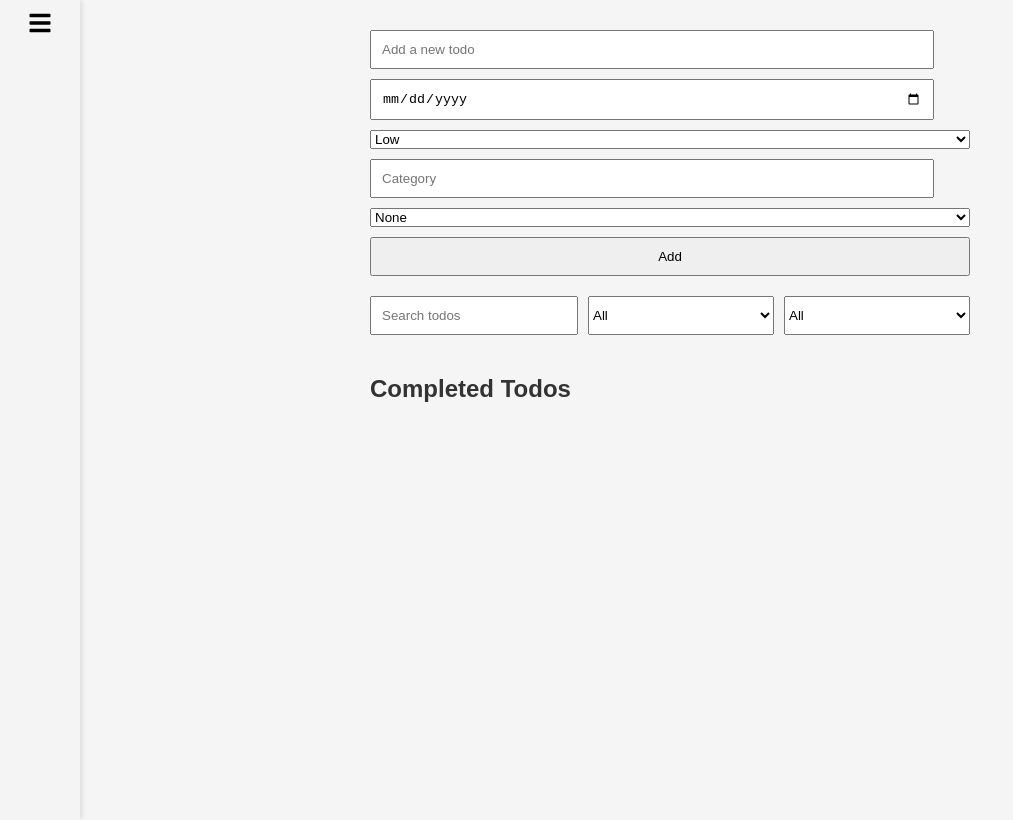
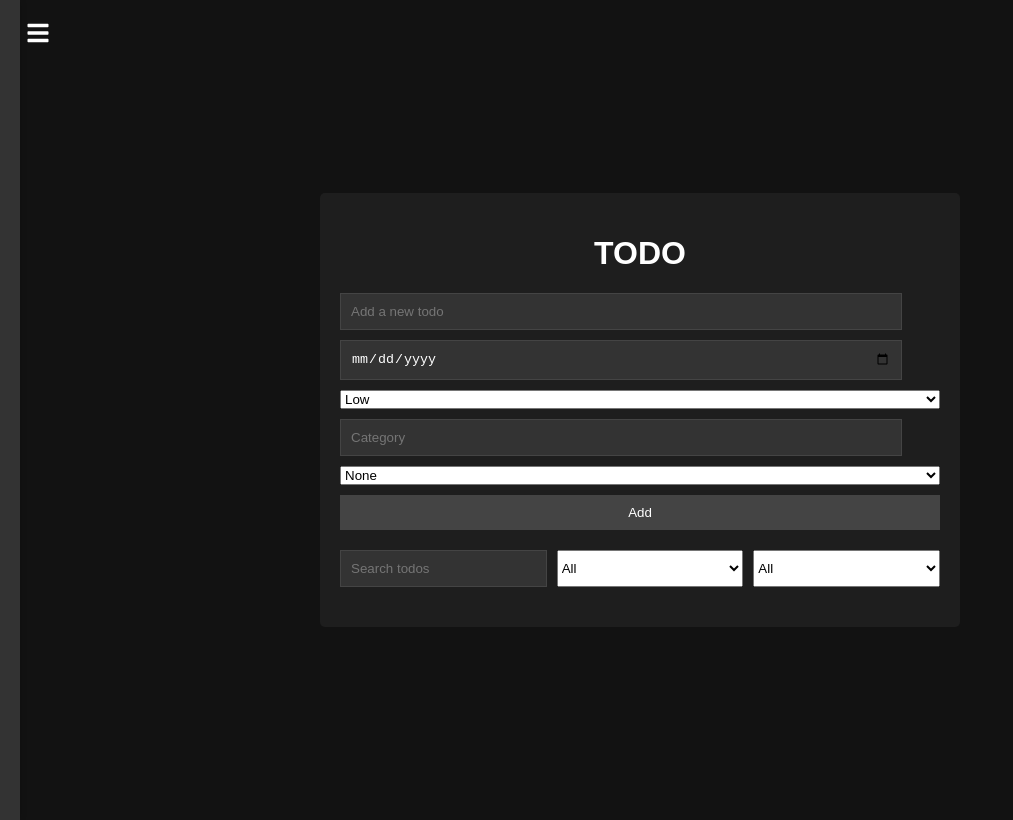
Before and after one commit to MChickpeas/swiss-knife, a React (Create React App) app: page / in a window 1280 px wide. Both pictures are taken after a click on the button "Todo List". Shown: the whole page, without its empty margins (0-1013 px from the left). Built offline with nearby package versions, Linux system fonts and the light colour scheme.

Commit message:
added sidebar changes and dark mode

```diff
--- a/public/index.html
+++ b/public/index.html
@@ -24,7 +24,7 @@
       work correctly both with client-side routing and a non-root public URL.
       Learn how to configure a non-root public URL by running `npm run build`.
     -->
-    <title>React App</title>
+    <title>Swiss Knife</title>
   </head>
   <body>
     <noscript>You need to enable JavaScript to run this app.</noscript>
--- a/src/App.js
+++ b/src/App.js
@@ -33,7 +33,7 @@ const App = () => {
   return (
     <div className="app">
       <Shelf setActiveComponent={setActiveComponent} toggleShelf={toggleShelf} shelfVisible={shelfVisible} />
-      <main style={{ marginLeft: '60px' }}>
+      <main style={{ marginLeft: shelfVisible ? '60px' : '0', transition: 'margin-left 0.3s', display: 'flex', justifyContent: 'center', alignItems: 'center', height: '100vh' }}>
         {renderComponent()}
       </main>
     </div>
--- a/src/components/Shelf.js
+++ b/src/components/Shelf.js
@@ -4,7 +4,7 @@ import { FaList, FaBook, FaClock, FaCalendarAlt, FaBars } from 'react-icons/fa';
 
 const Shelf = ({ setActiveComponent, toggleShelf, shelfVisible }) => {
   return (
-    <div style={styles.shelf}>
+    <div style={{ ...styles.shelf, left: shelfVisible ? '0' : '-60px' }}>
       <button onClick={toggleShelf} style={styles.toggleButton}>
         <FaBars />
       </button>
@@ -33,28 +33,35 @@ const styles = {
     display: 'flex',
     flexDirection: 'column',
     alignItems: 'center',
-    backgroundColor: '#f4f4f4',
+    backgroundColor: '#333333',
     padding: '10px',
     width: '60px',
     height: '100vh',
     position: 'fixed',
     left: '0',
     top: '0',
+    transition: 'left 0.3s',
     boxShadow: '2px 0 5px rgba(0,0,0,0.1)',
   },
   toggleButton: {
+    position: 'fixed',
+    top: '20px',  // Move the toggle button down a bit
+    left: '20px', // Move the toggle button to the right
     marginBottom: '20px',
     fontSize: '1.5rem',
     cursor: 'pointer',
     background: 'none',
     border: 'none',
+    color: '#ffffff',
+    zIndex: '1000',
   },
   iconButton: {
-    margin: '10px 0',
+    margin: '30px 0', // Increase the margin to move icons further down
     fontSize: '1.5rem',
     cursor: 'pointer',
     background: 'none',
     border: 'none',
+    color: '#ffffff'
   },
 };
 
--- a/src/components/TodoList.js
+++ b/src/components/TodoList.js
@@ -2,7 +2,6 @@ import React, { useState, useEffect } from 'react';
 
 const TodoList = () => {
   const [todos, setTodos] = useState([]);
-  const [completedTodos, setCompletedTodos] = useState([]);
   const [newTodo, setNewTodo] = useState('');
   const [newDueDate, setNewDueDate] = useState('');
   const [newPriority, setNewPriority] = useState('Low');
@@ -18,15 +17,12 @@ const TodoList = () => {
 
   useEffect(() => {
     const savedTodos = JSON.parse(localStorage.getItem('todos'));
-    const savedCompletedTodos = JSON.parse(localStorage.getItem('completedTodos'));
     if (savedTodos) setTodos(savedTodos);
-    if (savedCompletedTodos) setCompletedTodos(savedCompletedTodos);
   }, []);
 
   useEffect(() => {
     localStorage.setItem('todos', JSON.stringify(todos));
-    localStorage.setItem('completedTodos', JSON.stringify(completedTodos));
-  }, [todos, completedTodos]);
+  }, [todos]);
 
   const addTodo = (event) => {
     event.preventDefault();
@@ -54,10 +50,6 @@ const TodoList = () => {
   const toggleTodo = index => {
     const newTodos = [...todos];
     newTodos[index].completed = !newTodos[index].completed;
-    if (newTodos[index].completed) {
-      setCompletedTodos([...completedTodos, newTodos[index]]);
-      newTodos.splice(index, 1);
-    }
     setTodos(newTodos);
   };
 
@@ -92,13 +84,6 @@ const TodoList = () => {
     setEditingValue('');
   };
 
-  const restoreTodo = (index) => {
-    const restoredTodo = completedTodos.splice(index, 1)[0];
-    restoredTodo.completed = false;
-    setTodos([...todos, restoredTodo]);
-    setCompletedTodos([...completedTodos]);
-  };
-
   const filterTodos = (todos) => {
     return todos.filter(todo =>
       (filterPriority === 'All' || todo.priority === filterPriority) &&
@@ -109,6 +94,7 @@ const TodoList = () => {
 
   return (
     <div className="todo-list" style={{ padding: '20px', maxWidth: '600px', margin: '0 auto' }}>
+      <h1 style={{ textAlign: 'center', fontWeight: 'bold' }}>TODO</h1>
       <form onSubmit={addTodo} style={{ display: 'flex', flexDirection: 'column', gap: '10px' }}>
         <input
           type="text"
@@ -231,19 +217,6 @@ const TodoList = () => {
           </li>
         ))}
       </ul>
-      <h2 style={{ marginTop: '40px' }}>Completed Todos</h2>
-      <ul>
-        {completedTodos.map((todo, index) => (
-          <li key={index} style={{ display: 'flex', alignItems: 'center', gap: '10px', border: '1px solid #ccc', padding: '10px', borderRadius: '5px' }}>
-            <span
-              style={{ textDecoration: 'line-through', flex: 1 }}
-            >
-              {todo.text} - Due: {todo.dueDate} - Priority: {todo.priority} - Category: {todo.category}
-            </span>
-            <button onClick={() => restoreTodo(index)}>Restore</button>
-          </li>
-        ))}
-      </ul>
     </div>
   );
 };
--- a/src/index.js
+++ b/src/index.js
@@ -1,6 +1,12 @@
+// src/index.js
 import React from 'react';
 import ReactDOM from 'react-dom';
 import App from './App';
-import './styles/index.css';
+import './styles/index.css'; // Ensure this path is correct
 
-ReactDOM.render(<App />, document.getElementById('root'));
+ReactDOM.render(
+  <React.StrictMode>
+    <App />
+  </React.StrictMode>,
+  document.getElementById('root')
+);
--- a/src/styles/index.css
+++ b/src/styles/index.css
@@ -1,10 +1,11 @@
-/* src/index.css or src/App.css */
+/* src/styles/index.css */
 body, html {
   margin: 0;
   padding: 0;
   font-family: Arial, sans-serif;
-  background-color: #f5f5f5;
-  color: #333;
+  background-color: #121212;
+  color: #ffffff;
+  height: 100vh;
 }
 
 .app {
@@ -13,7 +14,7 @@ body, html {
 
 .sidebar {
   width: 200px;
-  background: #f4f4f4;
+  background: #333333;
   padding: 10px;
 }
 
@@ -21,20 +22,34 @@ main {
   flex: 1;
   padding: 10px;
   transition: margin-left 0.3s;
+  display: flex;
+  justify-content: center;
+  align-items: center;
+  height: 100vh;
 }
 
 .todo-list {
   max-width: 600px;
-  margin: auto;
+  width: 100%;
+  background-color: #1e1e1e;
+  padding: 20px;
+  border-radius: 5px;
 }
 
 .todo-list input {
   width: calc(100% - 60px);
   padding: 10px;
+  background-color: #333333;
+  border: 1px solid #444444;
+  color: #ffffff;
 }
 
 .todo-list button {
   padding: 10px;
+  background-color: #444444;
+  border: none;
+  color: #ffffff;
+  cursor: pointer;
 }
 
 .todo-list ul {
@@ -51,7 +66,10 @@ main {
 
 .journal, .timers, .calendar {
   max-width: 600px;
-  margin: auto;
+  width: 100%;
+  background-color: #1e1e1e;
+  padding: 20px;
+  border-radius: 5px;
 }
 
 /* Shelf styles */
@@ -59,7 +77,7 @@ main {
   display: flex;
   flex-direction: column;
   align-items: center;
-  background-color: #f4f4f4;
+  background-color: #333333;
   padding: 10px;
   width: 60px;
   height: 100vh;
@@ -71,9 +89,23 @@ main {
 }
 
 .shelf button {
-  margin: 10px 0;
+  margin: 30px 0;
   font-size: 1.5rem;
   cursor: pointer;
   background: none;
   border: none;
+  color: #ffffff;
 }
+
+.toggleButton {
+  position: fixed;
+  top: 20px;
+  left: 20px;
+  margin-bottom: 20px;
+  font-size: 1.5rem;
+  cursor: pointer;
+  background: none;
+  border: none;
+  color: #ffffff;
+  z-index: 1000;
+}
```
